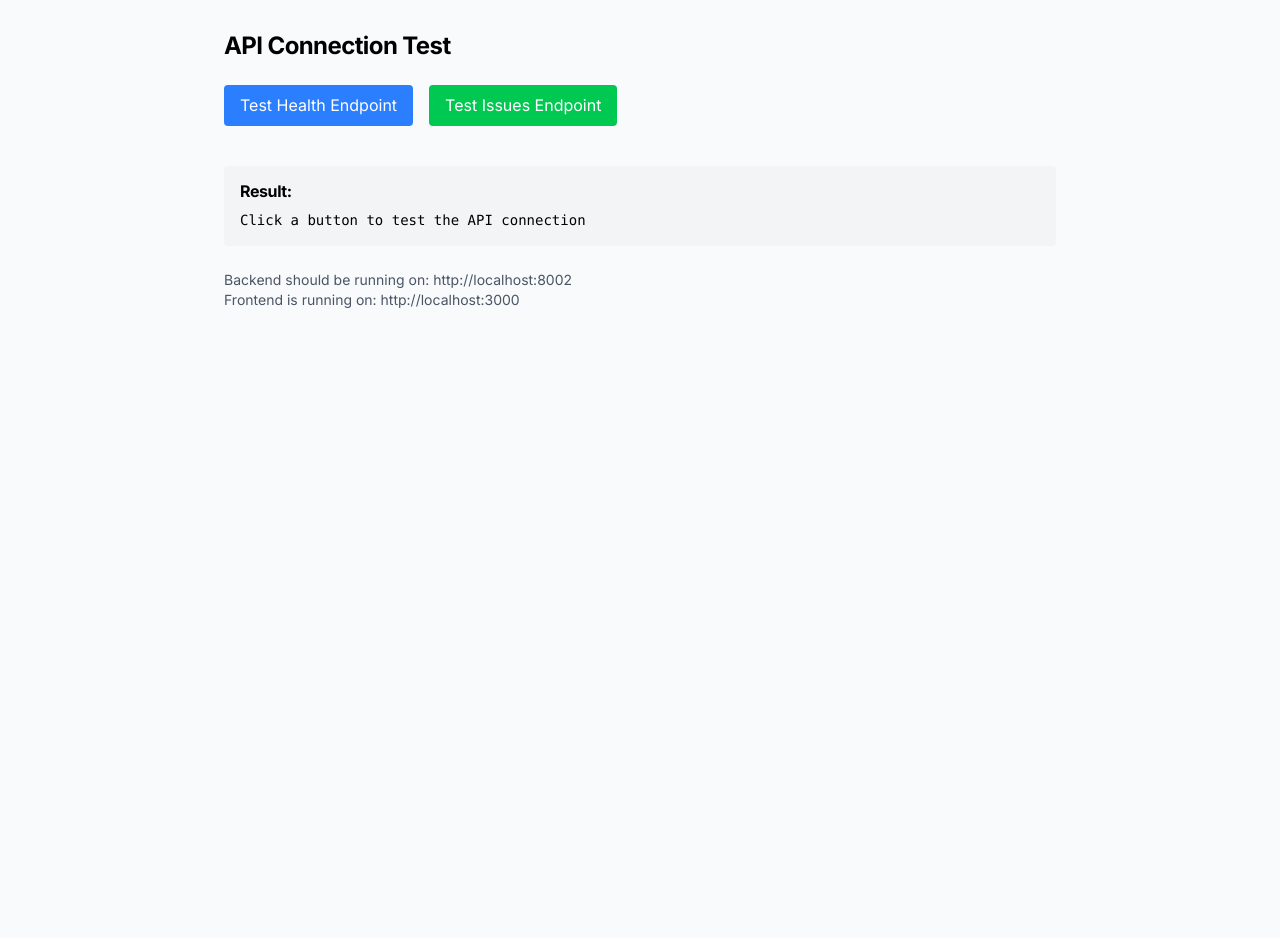
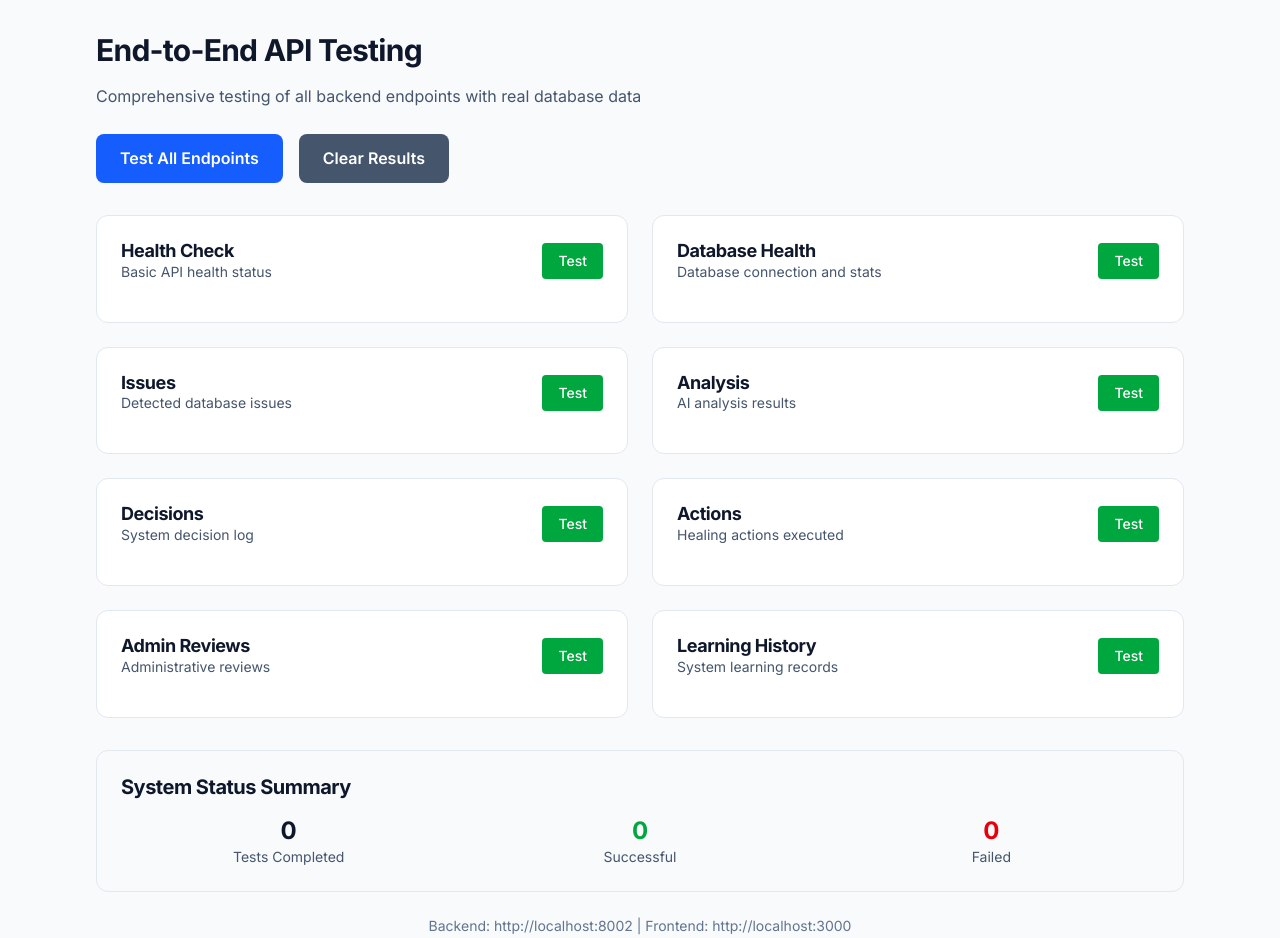
Before and after one commit to TSR0705/DBMS_PROJECT_SELF-HEALING-DATABASE, a Next.js app in the folder dbms-self-healing-ui/: page /test-api in a window 1280 px wide. Shown: the top 938 px of the page. Before the commit the page ends 800 px from the top, so only its background shows below. Built offline with nearby package versions, Linux system fonts and the light colour scheme; no server answers.

Commit message:
Update test-api page with enhanced security features and improved UI

```diff
--- a/dbms-self-healing-ui/app/test-api/page.tsx
+++ b/dbms-self-healing-ui/app/test-api/page.tsx
@@ -1,91 +1,237 @@
 'use client';
 
 import { useState } from 'react';
+import { apiClient } from '@/lib/api';
 
 export default function TestAPI() {
-  const [result, setResult] = useState<string>('');
-  const [loading, setLoading] = useState(false);
+  const [results, setResults] = useState<Record<string, any>>({});
+  const [loading, setLoading] = useState<Record<string, boolean>>({});
 
-  const testConnection = async () => {
-    setLoading(true);
-    setResult('Testing...');
-
+  const testEndpoint = async (name: string, testFn: () => Promise<any>) => {
+    setLoading(prev => ({ ...prev, [name]: true }));
     try {
-      const response = await fetch('http://localhost:8002/health', {
-        method: 'GET',
-        headers: {
-          'Content-Type': 'application/json',
+      const result = await testFn();
+      setResults(prev => ({
+        ...prev,
+        [name]: {
+          status: 'SUCCESS',
+          data: result,
+          timestamp: new Date().toLocaleTimeString(),
         },
-      });
-
-      if (!response.ok) {
-        throw new Error(`HTTP ${response.status}: ${response.statusText}`);
-      }
-
-      const data = await response.json();
-      setResult(`SUCCESS: ${JSON.stringify(data, null, 2)}`);
+      }));
     } catch (error) {
-      setResult(`ERROR: ${error instanceof Error ? error.message : String(error)}`);
+      setResults(prev => ({
+        ...prev,
+        [name]: {
+          status: 'ERROR',
+          error: error instanceof Error ? error.message : String(error),
+          timestamp: new Date().toLocaleTimeString(),
+        },
+      }));
     } finally {
-      setLoading(false);
+      setLoading(prev => ({ ...prev, [name]: false }));
     }
   };
 
-  const testIssues = async () => {
-    setLoading(true);
-    setResult('Testing issues endpoint...');
+  const testAll = async () => {
+    const tests = [
+      { name: 'Health Check', fn: () => apiClient.getHealthCheck() },
+      { name: 'Database Health', fn: () => apiClient.getDatabaseHealth() },
+      { name: 'Issues', fn: () => apiClient.getDetectedIssues() },
+      { name: 'Analysis', fn: () => apiClient.getAllAnalysis() },
+      { name: 'Decisions', fn: () => apiClient.getAllDecisions() },
+      { name: 'Actions', fn: () => apiClient.getHealingActions() },
+      { name: 'Admin Reviews', fn: () => apiClient.getAllAdminReviews() },
+      { name: 'Learning History', fn: () => apiClient.getAllLearningHistory() },
+    ];
 
-    try {
-      const response = await fetch('http://localhost:8002/issues/', {
-        method: 'GET',
-        headers: {
-          'Content-Type': 'application/json',
-        },
-      });
-
-      if (!response.ok) {
-        throw new Error(`HTTP ${response.status}: ${response.statusText}`);
-      }
-
-      const data = await response.json();
-      setResult(`SUCCESS: Found ${data.length} issues\n${JSON.stringify(data.slice(0, 2), null, 2)}`);
-    } catch (error) {
-      setResult(`ERROR: ${error instanceof Error ? error.message : String(error)}`);
-    } finally {
-      setLoading(false);
+    for (const test of tests) {
+      await testEndpoint(test.name, test.fn);
+      // Small delay between tests
+      await new Promise(resolve => setTimeout(resolve, 100));
     }
   };
 
   return (
-    <div className="p-8 max-w-4xl mx-auto">
-      <h1 className="text-2xl font-bold mb-6">API Connection Test</h1>
+    <div className="p-8 max-w-6xl mx-auto">
+      <div className="mb-8">
+        <h1 className="text-3xl font-bold text-slate-900 mb-4">
+          End-to-End API Testing
+        </h1>
+        <p className="text-slate-600 mb-6">
+          Comprehensive testing of all backend endpoints with real database data
+        </p>
 
-      <div className="space-y-4 mb-6">
+        <div className="flex space-x-4">
           <button
-          onClick={testConnection}
-          disabled={loading}
-          className="px-4 py-2 bg-blue-500 text-white rounded hover:bg-blue-600 disabled:opacity-50"
+            onClick={testAll}
+            disabled={Object.values(loading).some(Boolean)}
+            className="px-6 py-3 bg-blue-600 text-white rounded-lg hover:bg-blue-700 disabled:opacity-50 disabled:cursor-not-allowed font-semibold"
           >
-          Test Health Endpoint
+            {Object.values(loading).some(Boolean)
+              ? 'Testing...'
+              : 'Test All Endpoints'}
           </button>
 
           <button
-          onClick={testIssues}
-          disabled={loading}
-          className="px-4 py-2 bg-green-500 text-white rounded hover:bg-green-600 disabled:opacity-50 ml-4"
+            onClick={() => setResults({})}
+            className="px-6 py-3 bg-slate-600 text-white rounded-lg hover:bg-slate-700 font-semibold"
           >
-          Test Issues Endpoint
+            Clear Results
+          </button>
+        </div>
+      </div>
+
+      <div className="grid grid-cols-1 lg:grid-cols-2 gap-6">
+        {[
+          { name: 'Health Check', description: 'Basic API health status' },
+          {
+            name: 'Database Health',
+            description: 'Database connection and stats',
+          },
+          { name: 'Issues', description: 'Detected database issues' },
+          { name: 'Analysis', description: 'AI analysis results' },
+          { name: 'Decisions', description: 'System decision log' },
+          { name: 'Actions', description: 'Healing actions executed' },
+          { name: 'Admin Reviews', description: 'Administrative reviews' },
+          { name: 'Learning History', description: 'System learning records' },
+        ].map(({ name, description }) => (
+          <div
+            key={name}
+            className="bg-white border border-slate-200 rounded-xl p-6"
+          >
+            <div className="flex items-center justify-between mb-4">
+              <div>
+                <h3 className="text-lg font-semibold text-slate-900">{name}</h3>
+                <p className="text-sm text-slate-600">{description}</p>
+              </div>
+              <button
+                onClick={() =>
+                  testEndpoint(name, async () => {
+                    switch (name) {
+                      case 'Health Check':
+                        return apiClient.getHealthCheck();
+                      case 'Database Health':
+                        return apiClient.getDatabaseHealth();
+                      case 'Issues':
+                        return apiClient.getDetectedIssues();
+                      case 'Analysis':
+                        return apiClient.getAllAnalysis();
+                      case 'Decisions':
+                        return apiClient.getAllDecisions();
+                      case 'Actions':
+                        return apiClient.getHealingActions();
+                      case 'Admin Reviews':
+                        return apiClient.getAllAdminReviews();
+                      case 'Learning History':
+                        return apiClient.getAllLearningHistory();
+                      default:
+                        throw new Error('Unknown test');
+                    }
+                  })
+                }
+                disabled={loading[name]}
+                className="px-4 py-2 bg-green-600 text-white rounded hover:bg-green-700 disabled:opacity-50 text-sm font-medium"
+              >
+                {loading[name] ? 'Testing...' : 'Test'}
               </button>
             </div>
 
-      <div className="bg-gray-100 p-4 rounded">
-        <h2 className="font-bold mb-2">Result:</h2>
-        <pre className="whitespace-pre-wrap text-sm">{result || 'Click a button to test the API connection'}</pre>
+            {results[name] && (
+              <div className="mt-4">
+                <div className="flex items-center space-x-2 mb-2">
+                  <div
+                    className={`w-3 h-3 rounded-full ${
+                      results[name].status === 'SUCCESS'
+                        ? 'bg-green-500'
+                        : 'bg-red-500'
+                    }`}
+                  ></div>
+                  <span
+                    className={`font-semibold ${
+                      results[name].status === 'SUCCESS'
+                        ? 'text-green-700'
+                        : 'text-red-700'
+                    }`}
+                  >
+                    {results[name].status}
+                  </span>
+                  <span className="text-xs text-slate-500">
+                    {results[name].timestamp}
+                  </span>
                 </div>
 
-      <div className="mt-6 text-sm text-gray-600">
-        <p>Backend should be running on: http://localhost:8002</p>
-        <p>Frontend is running on: http://localhost:3000</p>
+                <div className="bg-slate-50 rounded-lg p-4 max-h-64 overflow-y-auto">
+                  {results[name].status === 'SUCCESS' ? (
+                    <div>
+                      <div className="text-sm font-medium text-slate-700 mb-2">
+                        Data Summary:
+                      </div>
+                      {Array.isArray(results[name].data) ? (
+                        <div className="text-sm text-slate-600">
+                          <div>Count: {results[name].data.length} records</div>
+                          {results[name].data.length > 0 && (
+                            <div className="mt-2">
+                              <div className="font-medium">Sample Record:</div>
+                              <pre className="text-xs bg-white p-2 rounded mt-1 overflow-x-auto">
+                                {JSON.stringify(results[name].data[0], null, 2)}
+                              </pre>
+                            </div>
+                          )}
+                        </div>
+                      ) : (
+                        <pre className="text-xs text-slate-600 whitespace-pre-wrap">
+                          {JSON.stringify(results[name].data, null, 2)}
+                        </pre>
+                      )}
+                    </div>
+                  ) : (
+                    <div className="text-sm text-red-600">
+                      <div className="font-medium">Error:</div>
+                      <div>{results[name].error}</div>
+                    </div>
+                  )}
+                </div>
+              </div>
+            )}
+          </div>
+        ))}
+      </div>
+
+      {/* System Status Summary */}
+      <div className="mt-8 bg-slate-50 border border-slate-200 rounded-xl p-6">
+        <h2 className="text-xl font-bold text-slate-900 mb-4">
+          System Status Summary
+        </h2>
+        <div className="grid grid-cols-1 md:grid-cols-3 gap-4">
+          <div className="text-center">
+            <div className="text-2xl font-bold text-slate-900">
+              {Object.keys(results).length}
+            </div>
+            <div className="text-sm text-slate-600">Tests Completed</div>
+          </div>
+          <div className="text-center">
+            <div className="text-2xl font-bold text-green-600">
+              {
+                Object.values(results).filter(r => r.status === 'SUCCESS')
+                  .length
+              }
+            </div>
+            <div className="text-sm text-slate-600">Successful</div>
+          </div>
+          <div className="text-center">
+            <div className="text-2xl font-bold text-red-600">
+              {Object.values(results).filter(r => r.status === 'ERROR').length}
+            </div>
+            <div className="text-sm text-slate-600">Failed</div>
+          </div>
+        </div>
+      </div>
+
+      {/* Connection Info */}
+      <div className="mt-6 text-sm text-slate-500 text-center">
+        <p>Backend: http://localhost:8002 | Frontend: http://localhost:3000</p>
+        <p>Real-time service updates every 30 seconds</p>
       </div>
     </div>
   );
```
Lines whose indentation alone changed are shown as unchanged.
